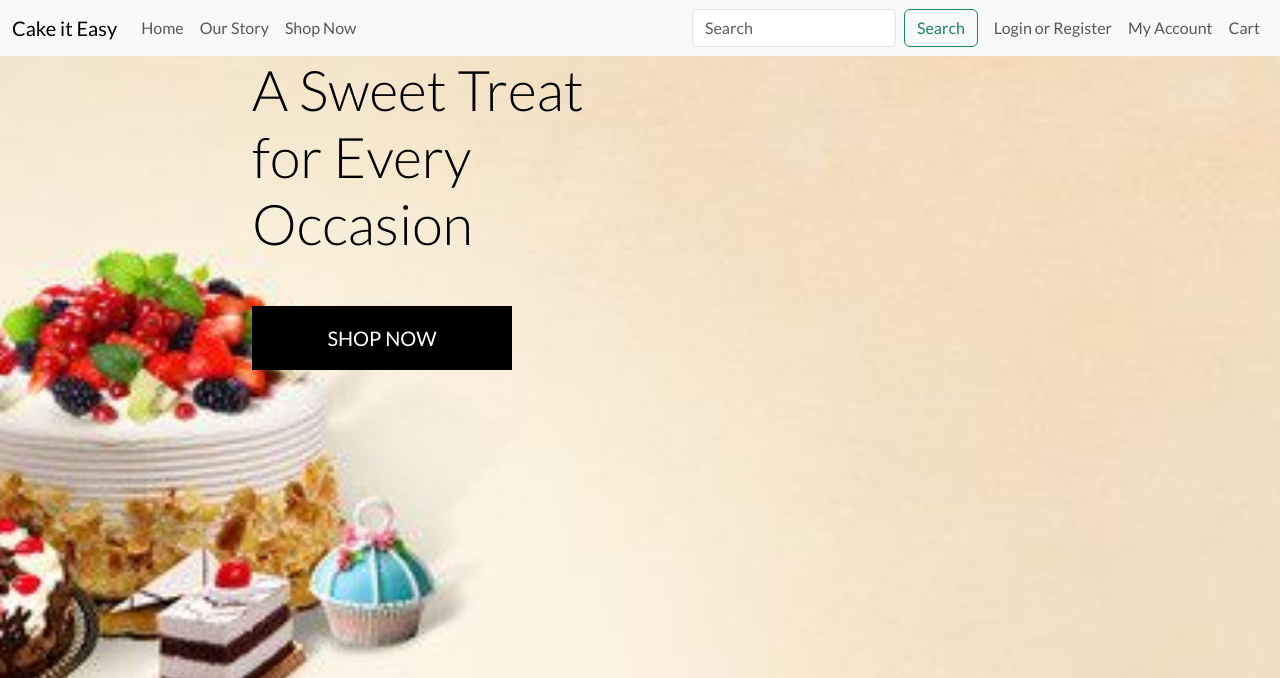
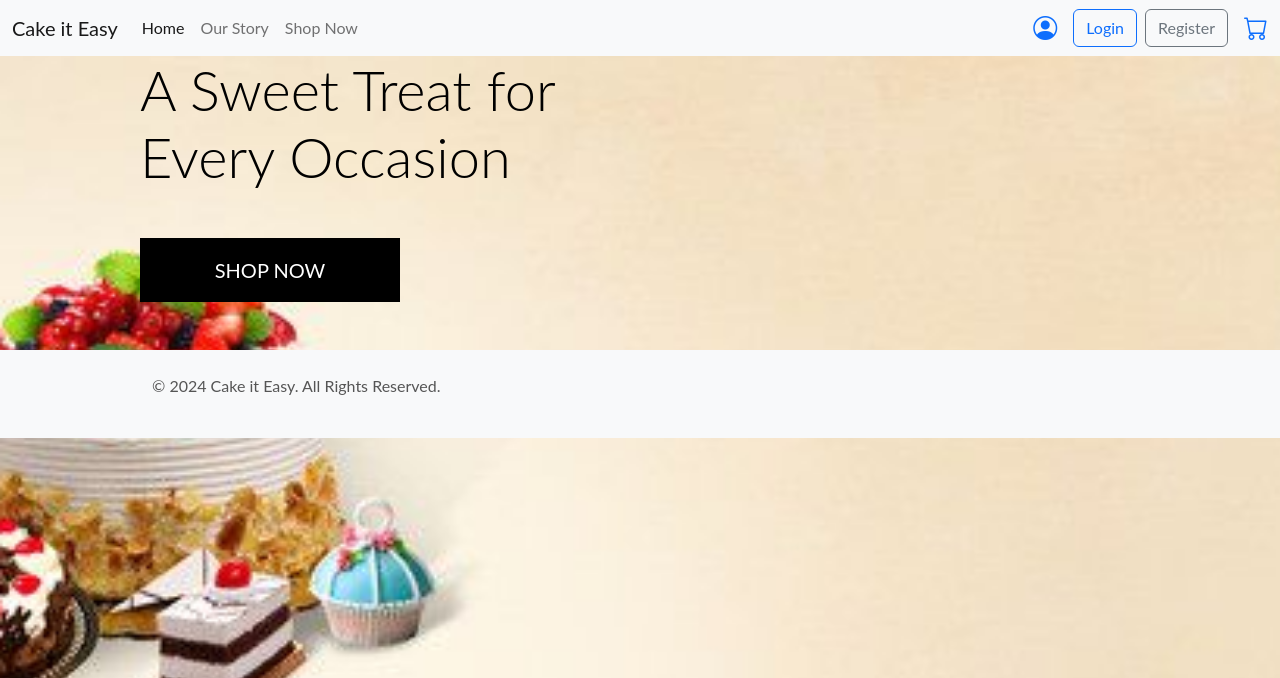
Before and after one commit to MaireadKelly/cake-it-easy-1, a Django app: page / in a window 1280 px wide. Shown: the top 678 px of the page. Run offline with Django 3.2, Linux system fonts and the light colour scheme; some libraries are stand-ins or nearby versions.

Commit message:
header and nav styling

```diff
--- a/found_it/settings.py
+++ b/found_it/settings.py
@@ -21,7 +21,8 @@
 # See https://docs.djangoproject.com/en/3.2/howto/deployment/checklist/
 
 # SECURITY WARNING: keep the secret key used in production secret!
-SECRET_KEY = "django-insecure-yxh-x4293$gf8-_07)&hasl%_u_3u8b&3lt(f$)t+u*4nsn5j0"
+SECRET_KEY = os.getenv('SECRET_KEY', 'default_fallback_secret_key')
+
 
 # SECURITY WARNING: don't run with debug turned on in production!
 DEBUG = True
--- a/templates/base.html
+++ b/templates/base.html
@@ -1,40 +1,20 @@
 {% load static %}
 
-<!doctype html>
+<!DOCTYPE html>
+<html lang="en">
+<head>
+    <meta charset="UTF-8">
+    <meta name="viewport" content="width=device-width, initial-scale=1.0">
+    <title>{% block title %}Cake it Easy{% endblock %}</title>
 
-<html lang="en">
+    <!-- Bootstrap CSS -->
+    <link href="https://cdn.jsdelivr.net/npm/bootstrap@5.2.3/dist/css/bootstrap.min.css" rel="stylesheet">
 
+    <!-- Bootstrap Icons -->
+    <link href="https://cdn.jsdelivr.net/npm/bootstrap-icons/font/bootstrap-icons.css" rel="stylesheet">
 
-<head>
-
-
-    {% block meta %}
-    <meta http-equiv="X-UA-Compatible" content="ie=edge">
-    <meta charset="utf-8">
-    <meta name="viewport" content="width=device-width, initial-scale=1, shrink-to-fit=no">
-    {% endblock %}
-
-
-    {% block extra_meta %}
-    {% endblock %}
-
-
-    {% block corecss %}
-
-    <!-- Add Bootstrap CSS -->
-    <link href="https://cdn.jsdelivr.net/npm/bootstrap@5.3.0-alpha3/dist/css/bootstrap.min.css" rel="stylesheet">
-    <link rel="stylesheet" href="https://fonts.googleapis.com/css?family=Lato&display=swap">
-
-    <link rel="stylesheet" href="{% static 'css/base.css' %}">
-    <link rel="preconnect" href="https://fonts.googleapis.com">
-    <link rel="preconnect" href="https://fonts.gstatic.com" crossorigin>
-    <link
-        href="https://fonts.googleapis.com/css2?family=Lato:ital,wght@0,100;0,300;0,400;0,700;0,900;1,100;1,300;1,400;1,700;1,900&family=Roboto:ital,wght@0,100;0,300;0,400;0,500;0,700;0,900;1,100;1,300;1,400;1,500;1,700;1,900&display=swap"
-        rel="stylesheet">
-    <script src="https://kit.fontawesome.com/d5ab71ba5d.js" crossorigin="anonymous"></script>
-    {% endblock %}
-
-
+    <!-- Custom CSS -->
+    <link href="{% static 'css/base.css' %}" rel="stylesheet">
 
     {% block extra_css %}
     <link rel="apple-touch-icon" sizes="180x180" href="../static/favicon/apple-touch-icon.png">
@@ -44,95 +24,26 @@
 
     {% endblock %}
 
-
-
-    {% block corejs %}
-
-    <script src="https://kit.fontawesome.com/e9c73d7092.js" crossorigin="anonymous"></script>
-
-    <script src="https://code.jquery.com/jquery-3.4.1.min.js"
-        integrity="sha256-CSXorXvZcTkaix6Yvo6HppcZGetbYMGWSFlBw8HfCJo=" crossorigin="anonymous"></script>
-
-    <script src="https://cdn.jsdelivr.net/npm/popper.js@1.16.0/dist/umd/popper.min.js"
-        integrity="sha384-Q6E9RHvbIyZFJoft+2mJbHaEWldlvI9IOYy5n3zV9zzTtmI3UksdQRVvoxMfooAo" crossorigin="anonymous">
-    </script>
-    <script src="https://kit.fontawesome.com/d5ab71ba5d.js" crossorigin="anonymous"></script>
-
-    <!-- Stripe -->
-
-    <script src="https://js.stripe.com/v3/"></script>
-
-    {% endblock %}
-
-
-
-
-    <title>Cake it Easy{% block extra_title %}{% endblock %}</title>
-
+    {% block head %}{% endblock %}
 </head>
-
 <body>
-
-    <!-- Option 2: Separate Popper and Bootstrap JS -->
-    <!--
-    <script src="https://cdn.jsdelivr.net/npm/jquery@3.5.1/dist/jquery.slim.min.js" integrity="sha384-DfXdz2htPH0lsSSs5nCTpuj/zy4C+OGpamoFVy38MVBnE+IbbVYUew+OrCXaRkfj" crossorigin="anonymous"></script>
-    <script src="https://cdn.jsdelivr.net/npm/popper.js@1.16.1/dist/umd/popper.min.js" integrity="sha384-9/reFTGAW83EW2RDu2S0VKaIzap3H66lZH81PoYlFhbGU+6BZp6G7niu735Sk7lN" crossorigin="anonymous"></script>
-    <script src="https://cdn.jsdelivr.net/npm/bootstrap@4.6.2/dist/js/bootstrap.min.js" integrity="sha384-+sLIOodYLS7CIrQpBjl+C7nPvqq+FbNUBDunl/OZv93DB7Ln/533i8e/mZXLi/P+" crossorigin="anonymous"></script>
-    -->
+    <!-- Header Section -->
     <header>
-        <nav class="navbar navbar-expand-lg navbar-light bg-light">
-            <div class="container-fluid">
-                <!-- Left Side Links -->
-                <a class="navbar-brand" href="{% url 'home' %}">Cake it Easy</a>
-                <button class="navbar-toggler" type="button" data-bs-toggle="collapse" data-bs-target="#navbarNav"
-                    aria-controls="navbarNav" aria-expanded="false" aria-label="Toggle navigation">
-                    <span class="navbar-toggler-icon"></span>
-                </button>
-                <div class="collapse navbar-collapse" id="navbarNav">
-                    <ul class="navbar-nav me-auto mb-2 mb-lg-0">
-                        <li class="nav-item">
-                            <a class="nav-link" href="{% url 'home' %}">Home</a>
-                        </li>
-                        <li class="nav-item">
-                            <a class="nav-link" href="#">Our Story</a>
-                        </li>
-                        <li class="nav-item">
-                            <a class="nav-link" href="#">Shop Now</a>
-                        </li>
-                    </ul>
-
-                    <!-- Search bar in the middle -->
-                    <form class="d-flex me-2">
-                        <input class="form-control" type="search" placeholder="Search" aria-label="Search">
-                        <button class="btn btn-outline-success ms-2" type="submit">Search</button>
-                    </form>
-
-                    <!-- Right Side Links -->
-                    <ul class="navbar-nav mb-2 mb-lg-0">
-                        <li class="nav-item">
-                            <a class="nav-link" href="#">Login or Register</a>
-                        </li>
-                        <li class="nav-item">
-                            <a class="nav-link" href="#">My Account</a>
-                        </li>
-                        <li class="nav-item">
-                            <a class="nav-link" href="#">
-                                <i class="bi bi-cart"></i> Cart
-                            </a>
-                        </li>
-                    </ul>
-                </div>
-            </div>
-        </nav>
+        {% include 'includes/header.html' %}
     </header>
 
-    <!-- Page Content -->
-    <div class="container">
+    <!-- Main Content -->
+    <main>
         {% block content %}
         {% endblock %}
-    </div>
+    </main>
 
-    <script src="https://cdn.jsdelivr.net/npm/bootstrap@5.3.0/dist/js/bootstrap.bundle.min.js"></script>
+    <!-- Footer Section -->
+    <footer>
+        {% include 'includes/footer.html' %}
+    </footer>
+
+    <!-- Bootstrap JS -->
+    <script src="https://cdn.jsdelivr.net/npm/bootstrap@5.2.3/dist/js/bootstrap.bundle.min.js"></script>
 </body>
-
 </html>
--- /dev/null
+++ b/templates/includes/footer.html
@@ -0,0 +1,5 @@
+<footer class="bg-light text-center text-lg-start">
+    <div class="container p-4">
+        <p>&copy; 2024 Cake it Easy. All Rights Reserved.</p>
+    </div>
+</footer>
--- /dev/null
+++ b/templates/includes/header.html
@@ -0,0 +1,38 @@
+<nav class="navbar navbar-expand-lg navbar-light bg-light">
+    <div class="container-fluid">
+        <a class="navbar-brand" href="#">Cake it Easy</a>
+        <button class="navbar-toggler" type="button" data-bs-toggle="collapse" data-bs-target="#navbarNav" aria-controls="navbarNav" aria-expanded="false" aria-label="Toggle navigation">
+            <span class="navbar-toggler-icon"></span>
+        </button>
+        <div class="collapse navbar-collapse" id="navbarNav">
+            <ul class="navbar-nav me-auto mb-2 mb-lg-0">
+                <li class="nav-item">
+                    <a class="nav-link active" aria-current="page" href="#">Home</a>
+                </li>
+                <li class="nav-item">
+                    <a class="nav-link" href="#">Our Story</a>
+                </li>
+                <li class="nav-item">
+                    <a class="nav-link" href="#">Shop Now</a>
+                </li>
+            </ul>
+
+            <!-- Icons and Login/Register -->
+            <form class="d-flex align-items-center">
+                <!-- User Account Icon -->
+                <a href="#" class="me-3">
+                    <i class="bi bi-person-circle" style="font-size: 1.5rem;"></i>
+                </a>
+
+                <!-- Login/Signup Links -->
+                <a href="#" class="btn btn-outline-primary me-2">Login</a>
+                <a href="#" class="btn btn-outline-secondary">Register</a>
+
+                <!-- Shopping Cart Icon -->
+                <a href="#" class="ms-3">
+                    <i class="bi bi-cart" style="font-size: 1.5rem;"></i>
+                </a>
+            </form>
+        </div>
+    </div>
+</nav>
```
Also changed, not shown: testbasehtml.txt (added), 1 other file.
